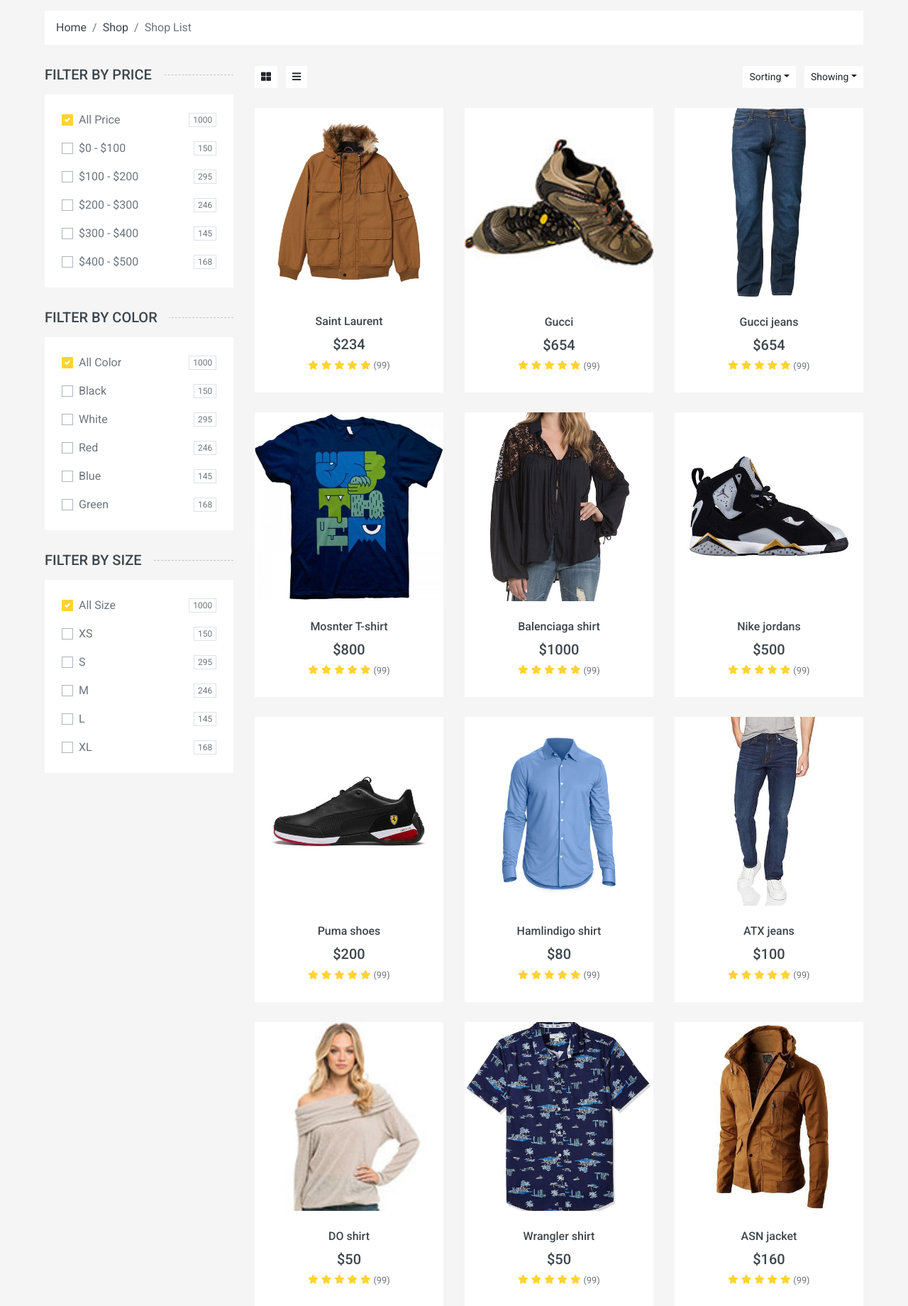
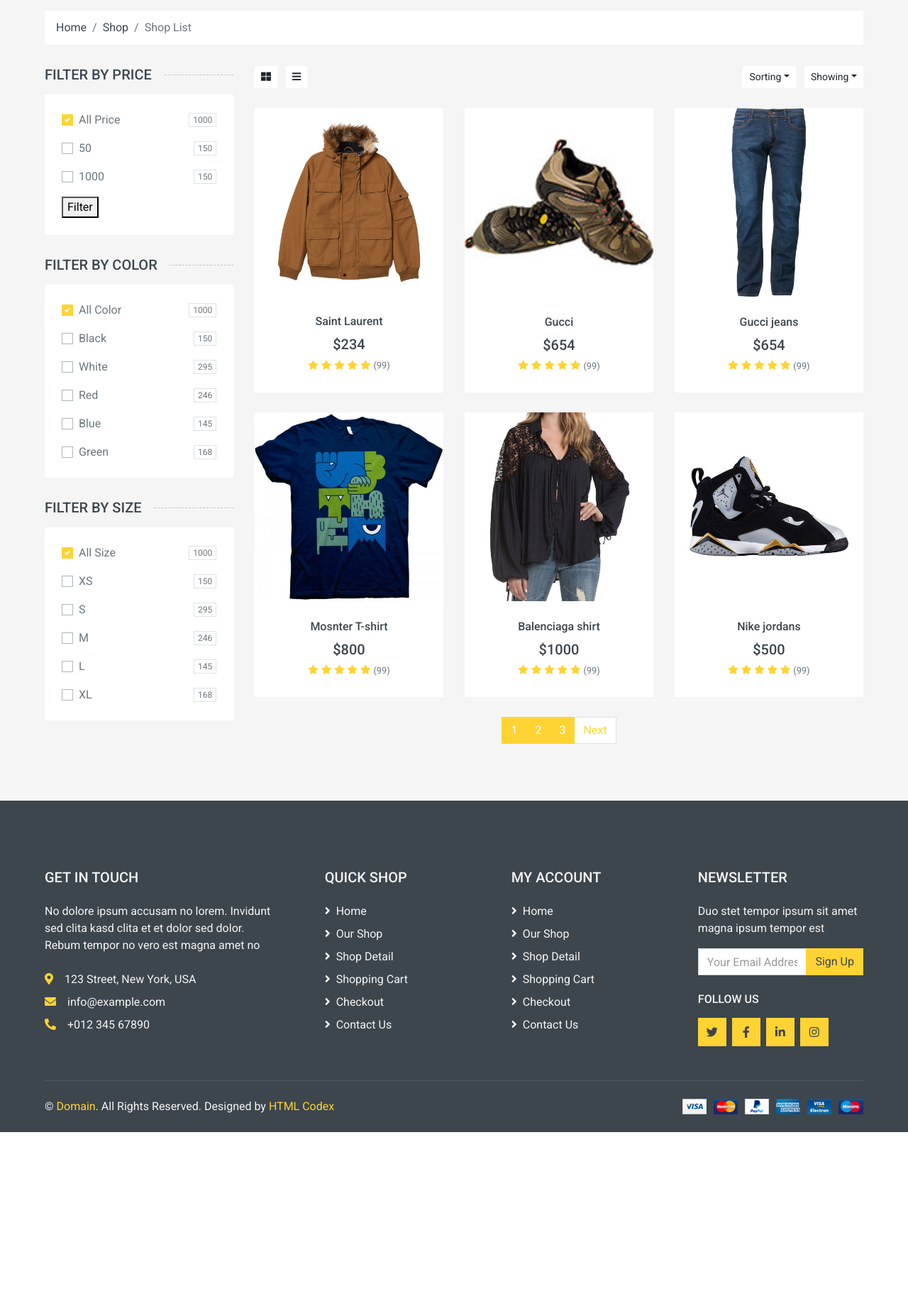
Before and after one commit to SaifAyman23/E-Commerce_Website, a Django app: page /store/ in a window 1280 px wide. Shown: the part 199-2039 px from the top of the page at 71% size. After the commit the page ends 1794 px from the top, so only its background shows below. Run offline with Django 5.2, Linux system fonts and the light colour scheme; data comes from the database, SQL or seed files in the repository; some libraries are stand-ins or nearby versions.

Commit message:
Added the app (store) and enabled filters

```diff
--- a/project/views.py
+++ b/project/views.py
@@ -11,4 +11,4 @@
     context={
         'category':category,
     }
-    return render(request,'base.html',context)
+    return render(request,'includes/NavBar.html',context)
--- a/store/views.py
+++ b/store/views.py
@@ -1,14 +1,27 @@
 from django.shortcuts import render
 from django.core.paginator import Paginator
+from django.db.models import Max,Min
 from .models import Product
 # Create your views here.
 def store(request):
-    product=Product.objects.all
-    paginator = Paginator(product, 6)  # Show 25 contacts per page.
+    price_min = Product.objects.all().aggregate(Min('price'))
+    price_max = Product.objects.all().aggregate(Max('price'))
+    FilterPrice = request.GET.get('FilterPrice')
+    if FilterPrice:
+        Int_FilterPrice = int(FilterPrice)
+        products = Product.objects.filter(price__lte = Int_FilterPrice,is_available=True)
+    else:
+        products = Product.objects.all().filter(is_available=True)
+    paginator = Paginator(products,6)
     page_number = request.GET.get("page")
-    # page_obj = paginator.get_page(page_number)
-    context={
-        'product':product,
-        # 'page':page_obj,
+    page_obj = paginator.get_page(page_number)
+
+    print(price_min)
+    print(price_max)
+    context = {
+        'products' : page_obj,
+        'price_min' : price_min,
+        'price_max' : price_max,
+        'FilterPrice':FilterPrice,
     }
     return render(request,'pages/store.html',context)
--- a/templates/includes/NavBar.html
+++ b/templates/includes/NavBar.html
@@ -8,15 +8,15 @@
             </a>
             <nav class="collapse position-absolute navbar navbar-vertical navbar-light align-items-start p-0 bg-light" id="navbar-vertical" style="width: calc(100% - 30px); z-index: 999;">
                 <div class="navbar-nav w-100">
-                    {% comment %} <div class="nav-item dropdown dropright">
+                    <div class="nav-item dropdown dropright">
                         <a href="#" class="nav-link dropdown-toggle" data-toggle="dropdown">Dresses <i class="fa fa-angle-right float-right mt-1"></i></a>
                         <div class="dropdown-menu position-absolute rounded-0 border-0 m-0">
                             <a href="" class="dropdown-item">Men's Dresses</a>
                             <a href="" class="dropdown-item">Women's Dresses</a>
                             <a href="" class="dropdown-item">Baby's Dresses</a>
                         </div>
-                    </div> {% endcomment %}
-                    {% for e in category %}
+                    </div>
+                    {% for e in category%}
                     <a href="" class="nav-item nav-link">{{e.name}}</a>
                     {% endfor %}
                     {% comment %} <a href="" class="nav-item nav-link">Jeans</a>
--- a/templates/pages/store.html
+++ b/templates/pages/store.html
@@ -1,7 +1,5 @@
 {% extends "base.html" %}
-
 {% block body %}
-
     <!-- Breadcrumb Start -->
     <div class="container-fluid">
         <div class="row px-xl-5">
@@ -25,7 +23,7 @@
                 <!-- Price Start -->
                 <h5 class="section-title position-relative text-uppercase mb-3"><span class="bg-secondary pr-3">Filter by price</span></h5>
                 <div class="bg-light p-4 mb-30">
-                    <form>
+                    <form method="get">
                         <div class="custom-control custom-checkbox d-flex align-items-center justify-content-between mb-3">
                             <input type="checkbox" class="custom-control-input" checked id="price-all">
                             <label class="custom-control-label" for="price-all">All Price</label>
@@ -33,31 +31,23 @@
                         </div>
                         <div class="custom-control custom-checkbox d-flex align-items-center justify-content-between mb-3">
                             <input type="checkbox" class="custom-control-input" id="price-1">
-                            <label class="custom-control-label" for="price-1">$0 - $100</label>
+                            <label class="custom-control-label" for="price-1">{{price_min.price__min}}</label>
                             <span class="badge border font-weight-normal">150</span>
                         </div>
                         <div class="custom-control custom-checkbox d-flex align-items-center justify-content-between mb-3">
-                            <input type="checkbox" class="custom-control-input" id="price-2">
-                            <label class="custom-control-label" for="price-2">$100 - $200</label>
-                            <span class="badge border font-weight-normal">295</span>
+                            <input type="checkbox" class="custom-control-input" id="price-1">
+                            <label class="custom-control-label" for="price-1">{{price_max.price__max}}</label>
+                            <span class="badge border font-weight-normal">150</span>
                         </div>
-                        <div class="custom-control custom-checkbox d-flex align-items-center justify-content-between mb-3">
-                            <input type="checkbox" class="custom-control-input" id="price-3">
-                            <label class="custom-control-label" for="price-3">$200 - $300</label>
-                            <span class="badge border font-weight-normal">246</span>
-                        </div>
-                        <div class="custom-control custom-checkbox d-flex align-items-center justify-content-between mb-3">
-                            <input type="checkbox" class="custom-control-input" id="price-4">
-                            <label class="custom-control-label" for="price-4">$300 - $400</label>
-                            <span class="badge border font-weight-normal">145</span>
-                        </div>
-                        <div class="custom-control custom-checkbox d-flex align-items-center justify-content-between">
-                            <input type="checkbox" class="custom-control-input" id="price-5">
-                            <label class="custom-control-label" for="price-5">$400 - $500</label>
-                            <span class="badge border font-weight-normal">168</span>
-                        </div>
+
+                        <button type="submit">Filter</button>
                     </form>
+
+
+
                 </div>
+                <!-- class="custom-control custom-checkbox d-flex align-items-center justify-content-between" -->
+                <!-- class="custom-control-input" -->
                 <!-- Price End -->
 
                 <!-- Color Start -->
@@ -168,11 +158,11 @@
                             </div>
                         </div>
                     </div>
-                    {% for e in product %}
+                    {% for product in products %}
                     <div class="col-lg-4 col-md-6 col-sm-6 pb-1">
                         <div class="product-item bg-light mb-4">
                             <div class="product-img position-relative overflow-hidden">
-                                <img class="img-fluid w-100" src={{e.image.url}} alt="">
+                                <img class="img-fluid w-100" src="{{product.image.url}}" alt="">
                                 <div class="product-action">
                                     <a class="btn btn-outline-dark btn-square" href=""><i class="fa fa-shopping-cart"></i></a>
                                     <a class="btn btn-outline-dark btn-square" href=""><i class="far fa-heart"></i></a>
@@ -181,9 +171,10 @@
                                 </div>
                             </div>
                             <div class="text-center py-4">
-                                <a class="h6 text-decoration-none text-truncate" href="">{{e.name}}</a>
+                                <a class="h6 text-decoration-none text-truncate" href="">{{product}}</a>
                                 <div class="d-flex align-items-center justify-content-center mt-2">
-                                    <h5>${{e.price}}</h5>
+                                    <h5>${{product.price}}</h5>
+                                    {% comment %} <h6 class="text-muted ml-2"><del>$123.00</del></h6> {% endcomment %}
                                 </div>
                                 <div class="d-flex align-items-center justify-content-center mb-1">
                                     <small class="fa fa-star text-primary mr-1"></small>
@@ -197,22 +188,28 @@
                         </div>
                     </div>
                     {% endfor %}
+
+                    {% if products.has_other_pages %}
                     <div class="col-12">
                         <nav>
                           <ul class="pagination justify-content-center">
-                            <li class="page-item disabled"><a class="page-link" href="#">Previous</span></a></li>
-                            <li class="page-item active"><a class="page-link" href="#">1</a></li>
-                            <li class="page-item"><a class="page-link" href="#">2</a></li>
-                            <li class="page-item"><a class="page-link" href="#">3</a></li>
-                            <li class="page-item"><a class="page-link" href="#">Next</a></li>
-                          </ul>
+                            {% if products.has_previous %}
+                            <li class="page-item"><a class="page-link" href="?page={{products.previous_page_number}}">Previous</span></a></li>
+                            {% endif %}
+                            {% for i in products.paginator.page_range %}
+                            <li class="page-item active"><a class="page-link" href="?page={{i}}">{{i}}</a></li>
+                            {% endfor %}
+                            {% if products.has_next %}
+                            <li class="page-item"><a class="page-link" href="?page={{products.next_page_number}}">Next</a></li>
+                            {% endif %}
+                        </ul>
                         </nav>
                     </div>
+                    {% endif %}
                 </div>
             </div>
             <!-- Shop Product End -->
         </div>
     </div>
     <!-- Shop End -->
-
 {% endblock body %}
```
Also changed, not shown: store/filters.py (added, +8 -0 lines).
